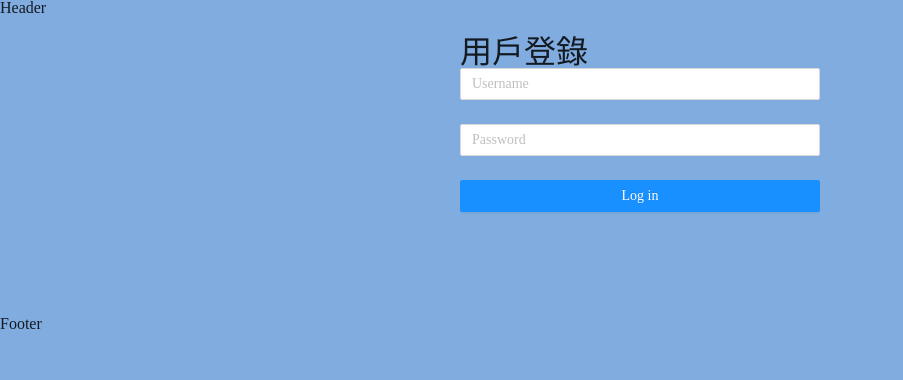
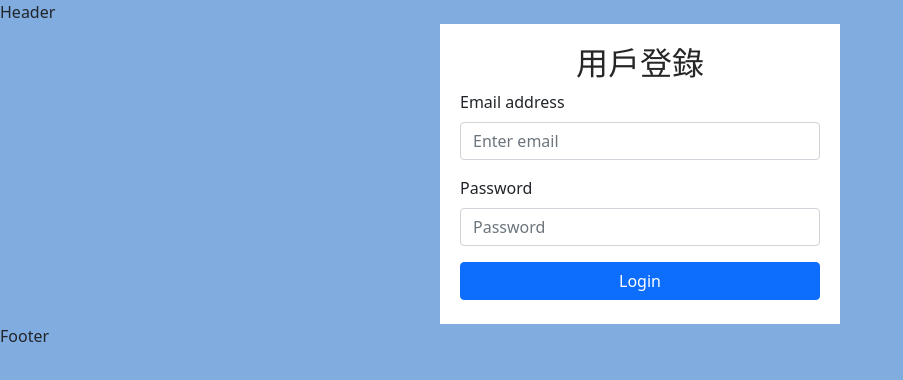
Before and after one commit to SimonLiu0911/React-17_My_Project, a React (Create React App) app: page /login in a window 1280 px wide. Shown: the top 380 px of the page, without its empty margins (0-903 px from the left). Built offline with nearby package versions, Linux system fonts and the light colour scheme.

Commit message:
Remove antd and use React-Bootstrap

```diff
--- a/config-overrides.js
+++ /dev/null
@@ -1,9 +0,0 @@
-const { override, fixBabelImports } = require('customize-cra');
-
-module.exports = override(
-  fixBabelImports('import', {
-    libraryName: 'antd',
-    libraryDirectory: 'es',
-    style: 'css',
-  }),
-);
--- a/package.json
+++ b/package.json
@@ -7,12 +7,13 @@
     "@testing-library/jest-dom": "^5.16.4",
     "@testing-library/react": "^12.1.4",
     "@testing-library/user-event": "^13.5.0",
-    "antd": "^4.19.5",
     "babel-plugin-import": "^1.13.5",
+    "bootstrap": "^5.1.3",
     "customize-cra": "^1.0.0",
     "nanoid": "^3.3.2",
     "react": "^17.0.2",
     "react-app-rewired": "^2.2.1",
+    "react-bootstrap": "^2.3.0",
     "react-dom": "^17.0.2",
     "react-redux": "^7.2.8",
     "react-router-dom": "^5.3.0",
--- a/src/pages/login/login.jsx
+++ b/src/pages/login/login.jsx
@@ -1,37 +1,29 @@
 import React, { Component } from "react";
-import { Form, Input, Button } from 'antd';
+import { Form, Button } from "react-bootstrap";
 
 import "./login.scss";
 
 class Login extends Component {
-
   handleSubmit = () => {
-    console.log('trigger handleSubmit');
-  }
+    console.log("trigger handleSubmit");
+  };
   render() {
     return (
       <div className="login-content">
-        <h2 className="font-size-1">用戶登錄</h2>
-        {/* <div className="form-content"> */}
-          <Form onSubmit={this.handleSubmit} className="login-form">
-            <Form.Item>
-              <Input
-                placeholder="Username"
-              />
-            </Form.Item>
-            <Form.Item>
-              <Input
-                type="password"
-                placeholder="Password"
-              />
-            </Form.Item>
-            <Form.Item>
-              <Button type="primary" htmlType="submit" className="login-form-button">
-                Log in
-              </Button>
-            </Form.Item>
-          </Form>
-        {/* </div> */}
+        <h2 className="font-size-1 login-title">用戶登錄</h2>
+        <Form>
+          <Form.Group className="mb-3" controlId="formBasicEmail">
+            <Form.Label>Email address</Form.Label>
+            <Form.Control type="email" placeholder="Enter email" />
+          </Form.Group>
+          <Form.Group className="mb-3" controlId="formBasicPassword">
+            <Form.Label>Password</Form.Label>
+            <Form.Control type="password" placeholder="Password" />
+          </Form.Group>
+          <Button className="login-form-btn" variant="primary" type="button">
+            Login
+          </Button>
+        </Form>
       </div>
     );
   }
--- a/src/pages/login/login.scss
+++ b/src/pages/login/login.scss
@@ -1,12 +1,17 @@
-.login-content {
+.login {
+  &-content {
     width: 400px;
     height: 300px;
     padding: 20px;
     margin: 0 auto;
+    background-color: #fff;
   }
-
-.login-form {
-  &-button {
+  &-title {
+    text-align: center;
+  }
+  &-form {
+    &-btn {
       width: 100%;
     }
   }
+}
--- a/src/styles/main.scss
+++ b/src/styles/main.scss
@@ -1,5 +1,7 @@
 @import "./reset.css";
 @import "./variables";
+
+@import "~bootstrap/scss/bootstrap";
 
 body {
   background-color: $illustrator-blue-50;
```
Also changed, not shown: 1 other file (tests, documents, lock files or other folders). Lines whose indentation alone changed are shown as unchanged.
